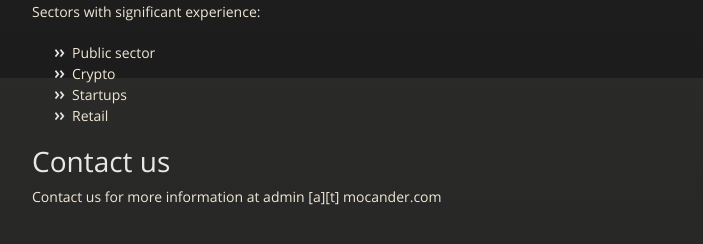
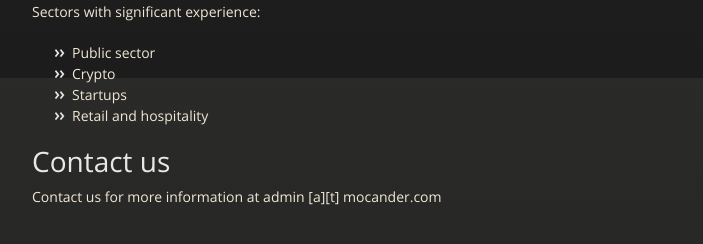
Before and after one commit to agiamas/agiamas.github.io, a Jekyll site: the page built from index.md, in a window 1280 px wide and 1139 px high. Shown: the part 822-1066 px from the top of the window, without its empty margins (283-986 px from the left). Built offline with Jekyll 4.4.1, drawn with Linux system fonts in a browser that asks for light colours.

```diff
--- a/_layouts/default.html
+++ b/_layouts/default.html
@@ -1,6 +1,6 @@
 <!doctype html>
 <html lang="{{ site.lang | default: "en-US" }}">
-  <head>
+<head>
     <meta charset="utf-8">
     <meta http-equiv="X-UA-Compatible" content="IE=edge">
 
@@ -15,6 +15,7 @@
     <link rel="stylesheet" href="{{ '/assets/css/ie.css' | relative_url }}">
     <![endif]-->
     <meta name="viewport" content="width=device-width, initial-scale=1, user-scalable=no">
+    <script id='pixel-script-poptin' src='https://cdn.popt.in/pixel.js?id=5fd2fb6607ec0' async='true'></script>
 
   </head>
   <body>
--- a/index.md
+++ b/index.md
@@ -21,7 +21,7 @@ Sectors with significant experience:
 * Public sector
 * Crypto
 * Startups
-* Retail
+* Retail and hospitality
 
 # Contact us
 
```
Also changed, not shown: 2 other files.
